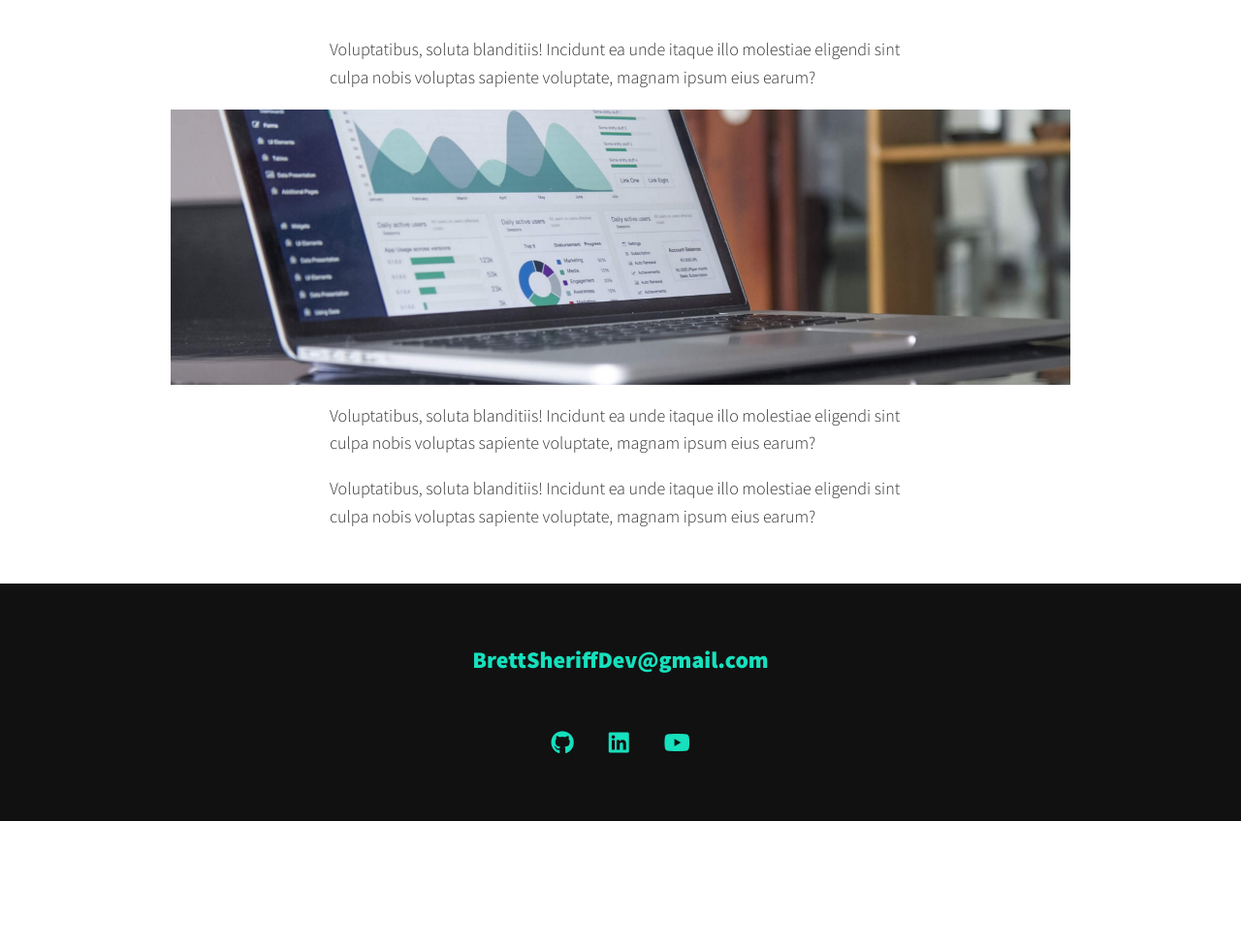
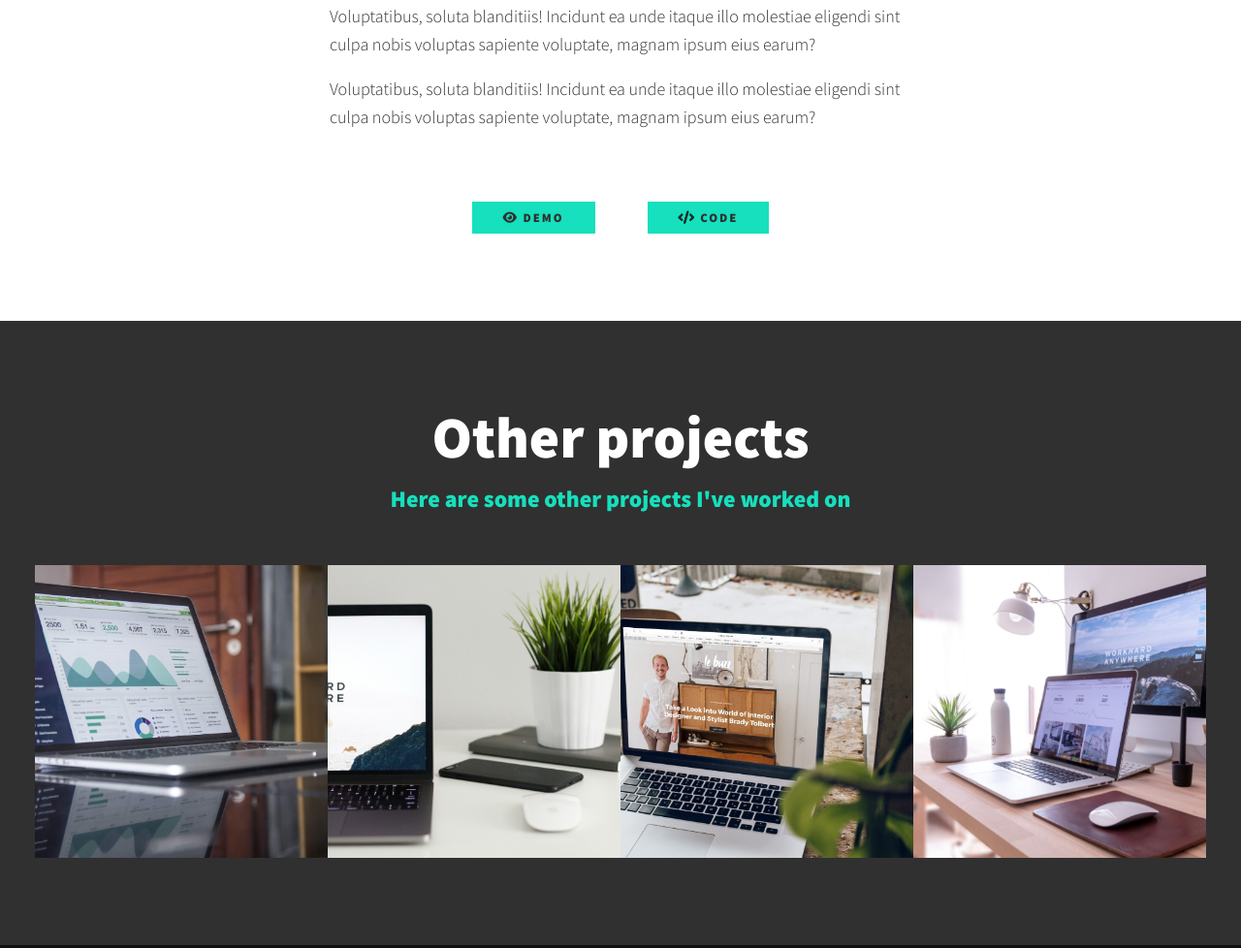
Before and after one commit to Sheriffnumber222/my-first-portfolio, a plain HTML site: page portfolio-item.html in a window 1280 px wide. Shown: the part 467-1445 px from the top of the page at 97% size. Before the commit the page ends 1314 px from the top, so only its background shows below. Drawn offline with nearby package versions, Linux system fonts and the light colour scheme.

Commit message:
Set up portfolio page layout

```diff
--- a/css/style.css
+++ b/css/style.css
@@ -448,14 +448,32 @@ header {
 
 /* Individual portfolio item styles */
 
+.intro--portfolio {
+    padding: 2em 2em;
+}
+
 .portfolio-item-individual {
     padding: 0 2em 2em;
     max-width: 1000px;
     margin: 0 auto;
+    margin-bottom: 2em;
 }
 
 .portfolio-item-individual p {
     max-width: 600px;
     margin-left: auto;
     margin-right: auto;
+    margin-bottom: 0;
 }
+
+
+.portfolio-item-preview {
+    display: flex;
+    justify-content: center;
+    gap: 3em;
+    margin-bottom: 5em;
+}
+
+.fa-code {
+    -webkit-text-stroke: .5px black;
+}
--- a/portfolio-item.html
+++ b/portfolio-item.html
@@ -19,7 +19,7 @@
 <body>
     <header>
         <div class="logo">
-            <img src="img/devjane.png" alt="">
+            <img src="img/brett-logo.png" alt="">
         </div>
         <button class="nav-toggle" aria-label="toggle navigation">
             <span class="hamburger"></span>
@@ -35,7 +35,7 @@
     </header>
 
     <!-- Introduction -->
-    <section class="intro">
+    <section class="intro intro--portfolio">
         <h1 class="section__title section__title--intro">
             The title <strong>of my project</strong>
         </h1>
@@ -45,10 +45,42 @@
 
     <div class="portfolio-item-individual">
         <p>Voluptatibus, soluta blanditiis! Incidunt ea unde itaque illo molestiae eligendi sint culpa nobis voluptas sapiente voluptate, magnam ipsum eius earum?</p>
-        <img src="img/portfolio-details.jpg" alt="">
         <p>Voluptatibus, soluta blanditiis! Incidunt ea unde itaque illo molestiae eligendi sint culpa nobis voluptas sapiente voluptate, magnam ipsum eius earum?</p>
         <p>Voluptatibus, soluta blanditiis! Incidunt ea unde itaque illo molestiae eligendi sint culpa nobis voluptas sapiente voluptate, magnam ipsum eius earum?</p>
     </div>
+    <div class="portfolio-item-preview">
+        <a href="#work" class="btn"><i class="fa-solid fa-eye"></i> Demo</a>
+        <a href="#work" class="btn"><i class="fa-solid fa-code"></i> Code</a>
+    </div>
+
+        <!-- My Work -->
+        <section class="my-work" id="work">
+            <h2 class="section__title section__title--work">Other projects</h2>
+            <p class="section__subtitle section__subtitle--work">Here are some other projects I've worked on</p>
+
+            <div class="portfolio">
+                <!-- Portfolio Item 01 -->
+                <a href="portfolio-item.html" class="portfolio__item">
+                    <img src="img/portfolio-01.jpg" alt="" class="portfolio__img">
+                </a>
+
+                <!-- Portfolio Item 02 -->
+                <a href="portfolio-item.html" class="portfolio__item">
+                    <img src="img/portfolio-02.jpg" alt="" class="portfolio__img">
+                </a>
+
+                <!-- Portfolio Item 03 -->
+                <a href="portfolio-item.html" class="portfolio__item">
+                    <img src="img/portfolio-03.jpg" alt="" class="portfolio__img">
+                </a>
+
+                <!-- Portfolio Item 04 -->
+                <a href="portfolio-item.html" class="portfolio__item">
+                    <img src="img/portfolio-04.jpg" alt="" class="portfolio__img">
+                </a>
+
+            </div>
+        </section>
 
     <!-- Footer -->
     <footer class="footer">
```
Also changed, not shown: index.html (+0 -25 lines).
